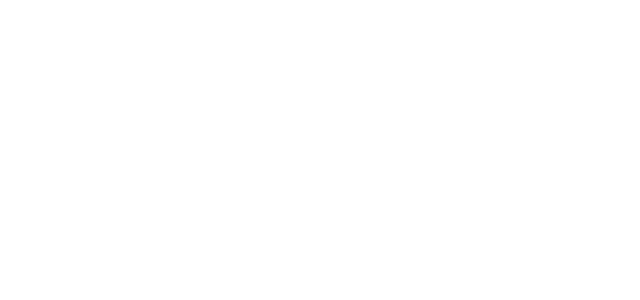
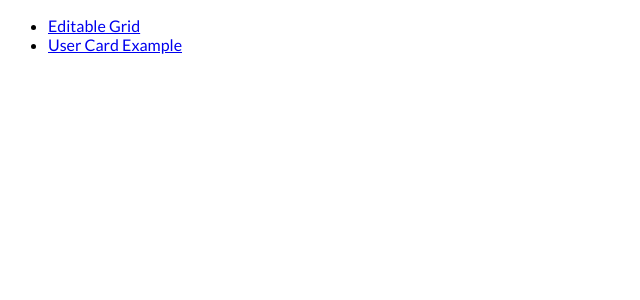
Before and after one commit to DVxa/learn-react, a React (Create React App) app: page /users in a window 1280 px wide. Shown: the top 300 px of the page, without its empty margins (0-640 px from the left). Built offline with nearby package versions, Linux system fonts and the light colour scheme.

Commit message:
fix routes && main page

```diff
--- a/src/components/grid.js
+++ b/src/components/grid.js
@@ -2,10 +2,10 @@
 import {connect} from 'react-redux';
 import {bindActionCreators} from 'redux';
 import * as gridActions from '../reducers/grid-reducer';
+import {Link} from 'react-router-dom';
 import GridRecord from './grid-record';
 
 class GridComponent extends Component {
-
     componentDidMount () {
         const {actions} =this.props;
         actions.setFilter(null);
@@ -32,8 +32,15 @@
         const {users} = this.props;
         // console.log(users);
 
+        if(this.props.loading){
+            return (
+                <div style={{width:300, height: 300, padding: 20}}>Loading...</div>
+            )
+        }
+
         return (
             <div>
+                <Link to={'/'}>Main</Link>
                 <div className="container">
                     <p>
                         <input type="text" placeholder="Filter by First Name..." onChange={this.applyFilter.bind(this)}/>
--- a/src/routes/routes.js
+++ b/src/routes/routes.js
@@ -2,7 +2,7 @@
 import {Route, Switch} from 'react-router';
 import {BrowserRouter} from 'react-router-dom';
 import Grid from '../components/grid';
-//import Main from '../components/main';
+import Main from '../components/main';
 import UserDetails from '../components/user-details';
 
 export default class AppRouter extends Component {
@@ -10,9 +10,9 @@
         return (
             <BrowserRouter>
                 <Switch>
-                    {/*<Route component={Main} path=""/>*/}
                     <Route component={Grid} path="/grid"/>
                     <Route component={UserDetails} path="/users/:id"/>
+                    <Route component={Main} path=""/>
                     {/* <Route component={UserDetails} path="/users"/> */}
                 </Switch>
             </BrowserRouter>
```
